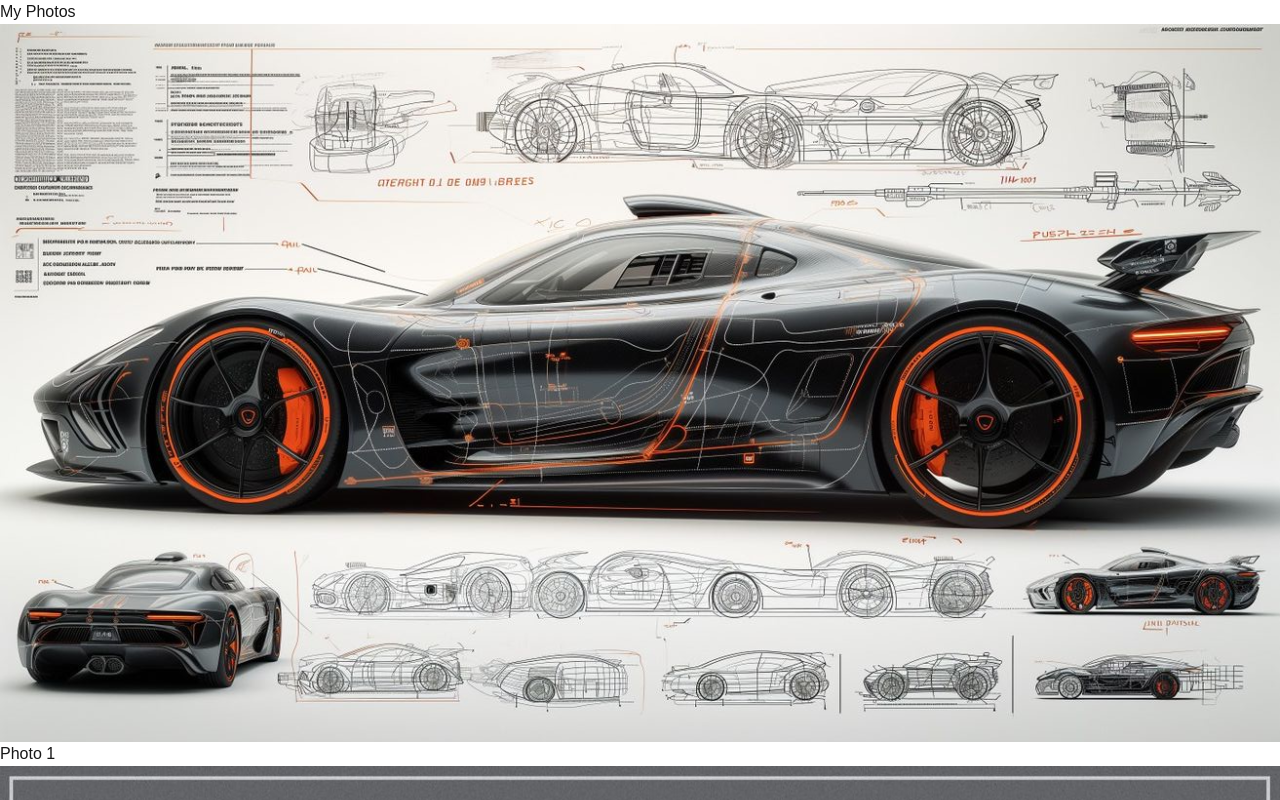
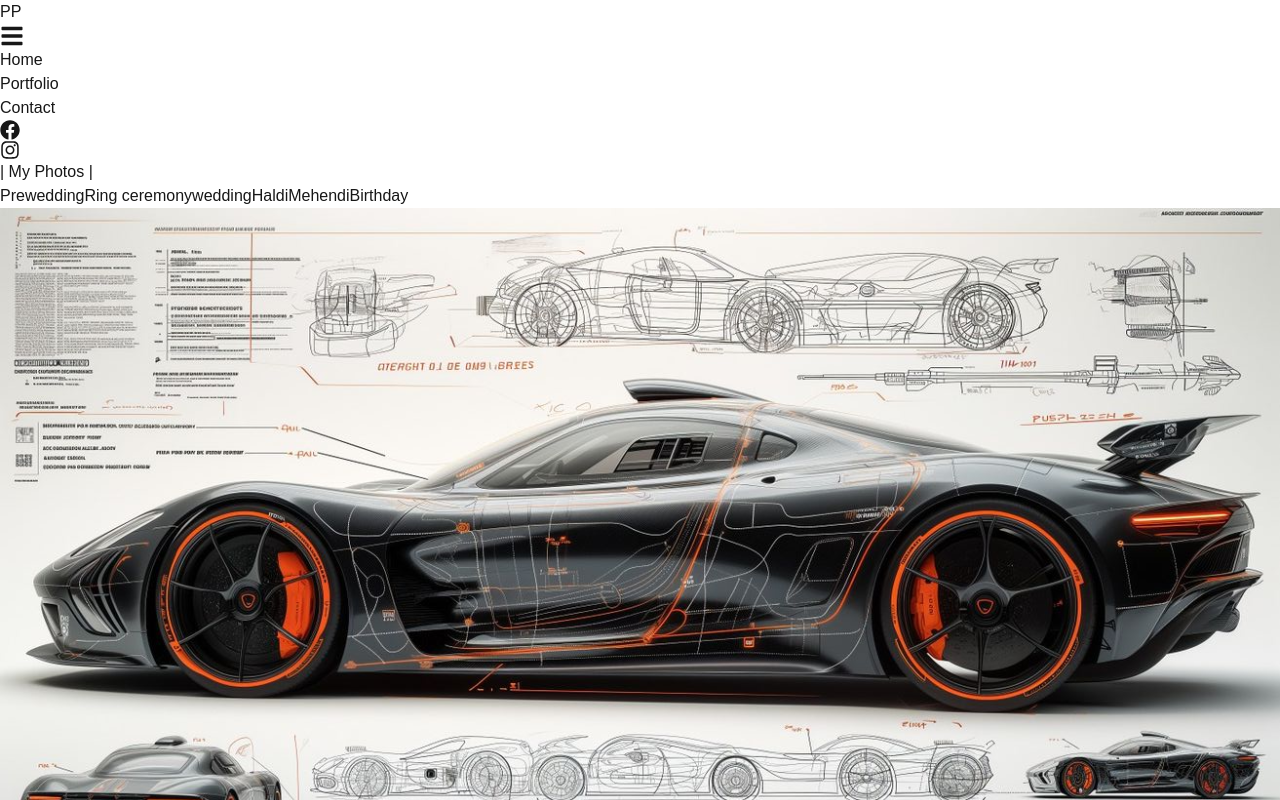
Before and after one commit to omtusharkant/pp, a Next.js app: page /portfolio in a window 1280 px wide. Shown: the top 800 px of the page. Built offline with nearby package versions, Linux system fonts and the light colour scheme.

Commit message:
photo ui

```diff
--- a/src/app/header.js
+++ b/src/app/header.js
@@ -30,7 +30,7 @@ const Header = () => {
         {/* Navigation Menu */}
         <ul className={`md:flex space-x-6 justify-end md:items-center md:static absolute top-16 left-0 w-full md:w-auto bg-black-800 md:bg-transparent md:flex-row flex-col md:flex-row ${isMenuOpen ? 'block' : 'hidden'}`}>
           <li>
-            <a href="#home" className="text-white hover:text-gray-400">Home</a>
+            <a href="/" className="text-white hover:text-gray-400">Home</a>
           </li>
           <li>
             <a  href="/portfolio" className="text-white hover:text-gray-400">Portfolio</a>
@@ -40,7 +40,7 @@ const Header = () => {
           </li>
           <li>
             <a
-              href="https://facebook.com"
+              href="https://www.facebook.com/people/Pabitra-Photography/100072265877971/"
               target="_blank"
               rel="noopener noreferrer"
               className="text-white hover:text-gray-400"
@@ -50,7 +50,7 @@ const Header = () => {
           </li>
           <li>
             <a
-              href="https://instagram.com"
+              href="https://www.instagram.com/pabitra__photography/"
               target="_blank"
               rel="noopener noreferrer"
               className="text-white hover:text-gray-400"
--- a/src/app/portfolio/page.tsx
+++ b/src/app/portfolio/page.tsx
@@ -1,33 +1,50 @@
-// ./src/app/portfolio.tsx
-
 "use client"; // Add this directive
 
 import React, { useState } from "react";
+import Header from '@/app/header';
 
 interface Photo {
   id: number;
   title: string;
   imageUrl: string;
+  category: string;
 }
 
 const Portfolio: React.FC = () => {
   const [selectedPhoto, setSelectedPhoto] = useState<Photo | null>(null);
+  const [activeCategory, setActiveCategory] = useState<string>("Prewedding");
 
   // Example photos
   const photos: Photo[] = [
-    { id: 1, title: "Photo 1", imageUrl: "/car.jpg" },
-    { id: 2, title: "Photo 2", imageUrl: "/Harry stickers.jpg" },
-    { id: 3, title: "Photo 3", imageUrl: "/home.jpg" },
-    { id: 4, title: "Photo 4", imageUrl: "/ㅐ.jpg" },
-    { id: 5, title: "Photo 1", imageUrl: "/car.jpg" },
-    { id: 6, title: "Photo 2", imageUrl: "/Harry stickers.jpg" },
-    { id: 7, title: "Photo 3", imageUrl: "/home.jpg" },
-    { id: 8, title: "Photo 4", imageUrl: "/ㅐ.jpg" },
-    { id: 9, title: "Photo 1", imageUrl: "/car.jpg" },
-    { id: 10, title: "Photo 2", imageUrl: "/Harry stickers.jpg" },
-    { id: 11, title: "Photo 3", imageUrl: "/home.jpg" },
-    { id: 12, title: "Photo 4", imageUrl: "/ㅐ.jpg" },
+    { id: 1, title: "Photo 1", imageUrl: "/car.jpg", category: "Prewedding" },
+    { id: 2, title: "Photo 2", imageUrl: "/Harry stickers.jpg", category: "Ring ceremony" },
+    { id: 3, title: "Photo 3", imageUrl: "/home.jpg", category: "wedding" },
+    { id: 4, title: "Photo 4", imageUrl: "/ㅐ.jpg", category: "Birthday" },
+    { id: 5, title: "Photo 5", imageUrl: "/car.jpg", category: "Prewedding" },
+    { id: 6, title: "Photo 6", imageUrl: "/Harry stickers.jpg", category: "Ring ceremony" },
+    { id: 7, title: "Photo 7", imageUrl: "/home.jpg", category: "Prewedding" },
+    { id: 8, title: "Photo 8", imageUrl: "/ㅐ.jpg", category: "Prewedding" },
+    { id: 9, title: "Photo 9", imageUrl: "/car.jpg", category: "Prewedding" },
+    { id: 10, title: "Photo 10", imageUrl: "/Harry stickers.jpg", category: "Prewedding" },
+    { id: 11, title: "Photo 11", imageUrl: "/home.jpg", category: "wedding" },
+    { id: 12, title: "Photo 12", imageUrl: "/ㅐ.jpg", category: "Birthday" },
+    { id: 13, title: "Photo 13", imageUrl: "https://i.imgur.com/AJeAsuP.jpeg", category: "Prewedding" },
+    { id: 14, title: "Photo 14", imageUrl: "https://i.imgur.com/Z5m2G6T.jpeg", category: "Prewedding" },
+    { id: 15, title: "Photo 15", imageUrl: "https://i.imgur.com/6ykrNUm.jpeg", category: "Prewedding" },
+    { id: 16, title: "Photo 16", imageUrl: "https://i.imgur.com/tlc0ROj.jpeg", category: "Birthday" },
+    { id: 17, title: "Photo 17", imageUrl: "https://i.imgur.com/SM3TnY0.jpeg", category: "Prewedding" },
+    { id: 18, title: "Photo 18", imageUrl: "https://i.imgur.com/FSqmGGd.jpeg", category: "Birthday" },
+    { id: 19, title: "Photo 19", imageUrl: "https://i.imgur.com/H2M4I7I.jpeg", category: "Prewedding" },
+    { id: 20, title: "Photo 20", imageUrl: "https://i.imgur.com/DvGvUma.jpeg", category: "Prewedding" },
+    { id: 21, title: "Photo 21", imageUrl: "https://i.imgur.com/kjfBCLe.jpeg", category: "Prewedding" },
+    { id: 23, title: "Photo 23", imageUrl: "https://i.imgur.com/Oj6EYyl.jpeg", category: "Prewedding" },
+    { id: 24, title: "Photo 24", imageUrl: "https://i.imgur.com/J3i0dDt.jpeg", category: "Prewedding" },
+    { id: 25, title: "Photo 25", imageUrl: "https://i.imgur.com/75qAj6e.jpeg", category: "Birthday" },
+    { id: 26, title: "Photo 26", imageUrl: "https://i.imgur.com/ILUsFso.jpeg", category: "Prewedding" },
+    { id: 27, title: "Photo 27", imageUrl: "https://i.imgur.com/uZlFbi9.jpeg", category: "Prewedding" },
   ];
+
+  const categories = ["Prewedding", "Ring ceremony", "wedding" ,"Haldi","Mehendi", "Birthday"];
 
   const handlePhotoClick = (photo: Photo) => {
     setSelectedPhoto(photo);
@@ -37,14 +54,34 @@ const Portfolio: React.FC = () => {
     setSelectedPhoto(null);
   };
 
+  const filteredPhotos = photos.filter(photo => photo.category === activeCategory);
+
   return (
+    <>
+      <Header />
       <div className="container mx-auto py-8">
-      <h1 className="text-4xl font-bold text-center mb-8">My Photos</h1>
-      <div className="grid grid-cols-1 sm:grid-cols-2 md:grid-cols-3 lg:grid-cols-4 gap-6">
-        {photos.map((photo) => (
+        <h1 className="text-4xl font-bold text-center mb-8 pb-4 ">|  My Photos  |</h1>
+        <div className="flex justify-center mb-8 pb-4 pt-4 border-t-4 border-b-4 border-[#FFFFFF]">
+          {categories.map(category => (
+            <button
+              key={category}
+              className={`mx-2 px-4 py-2 border-b-2 transition-transform duration-300 ease-in-out transform hover:scale-105 ${
+                activeCategory === category
+                  ? "bg-black-500 text-white rounded-lg border-t-2 border-l-2 border-r-2 border-[#FFFFFF]"
+                  : "bg-black-200 text-gray-700 rounded-sm border-gray-400"
+              }`}
+              onClick={() => setActiveCategory(category)}
+            >
+              {category}
+            </button>
+          ))}
+        </div>
+        <div className="flex justify-center">
+          <div className="flex flex-wrap p-4 gap-4 justify-center ">
+            {filteredPhotos.map((photo) => (
               <div
                 key={photo.id}
-            className="relative group bg-white rounded-lg overflow-hidden shadow-lg transform transition-transform duration-300 hover:scale-105 hover:-translate-y-2"
+                className="relative group bg-white rounded-lg mt-4 overflow-hidden shadow-lg transform transition-transform duration-300 hover:scale-105 hover:-translate-y-2"
                 onClick={() => handlePhotoClick(photo)}
               >
                 <img
@@ -57,6 +94,7 @@ const Portfolio: React.FC = () => {
                 </div>
               </div>
             ))}
+          </div>
         </div>
 
         {selectedPhoto && (
@@ -80,6 +118,7 @@ const Portfolio: React.FC = () => {
           </div>
         )}
       </div>
+    </>
   );
 };
 
```
Lines whose indentation alone changed are shown as unchanged.
